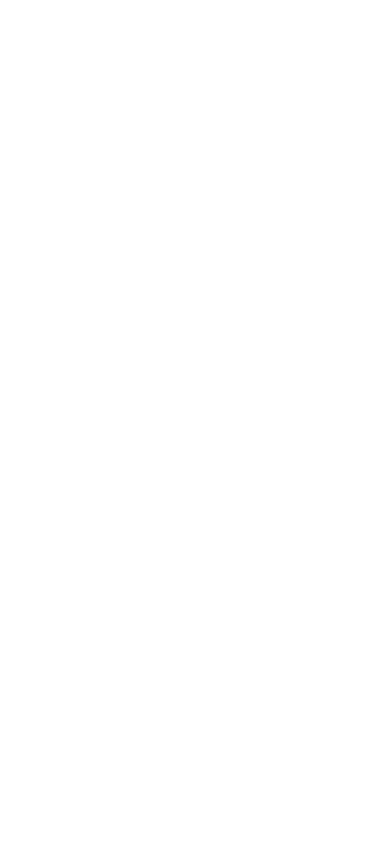
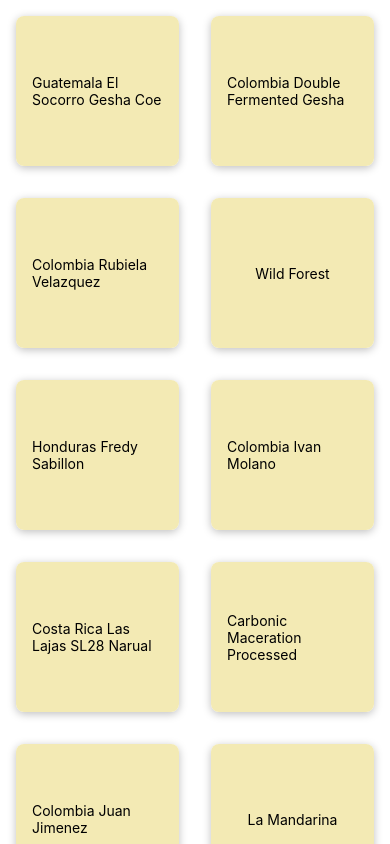
Before and after one commit to leozhvng23/BrewLogger-Frontend, a React Native app: screen / in a window 390 px wide. Built offline with nearby package versions, Linux system fonts and the light colour scheme.

Commit message:
display beans in grid view

```diff
--- a/App.js
+++ b/App.js
@@ -1,20 +1,17 @@
 import { StatusBar } from "expo-status-bar";
 import { StyleSheet, Text, View } from "react-native";
+import BeansScreen from "./screens/beansScreen";
 
 export default function App() {
 	return (
-		<View style={styles.container}>
+		<>
 			<StatusBar style="auto" />
-			<beansScreen />
-		</View>
+			<BeansScreen />
+		</>
 	);
 }
 
 const styles = StyleSheet.create({
 	container: {
-		flex: 1,
-		backgroundColor: "#fff",
-		alignItems: "center",
-		justifyContent: "center",
 	},
 });
--- /dev/null
+++ b/components/BeanTile.js
@@ -0,0 +1,54 @@
+import { Pressable, View, Text, StyleSheet, Platform } from "react-native";
+
+const BeanTile = ({ name, imageUrl }) => {
+
+	return (
+		<View style={styles.gridItem}>
+			<Pressable
+				style={({ pressed }) => [
+					styles.button,
+					pressed ? styles.buttonPressed : null,
+				]}
+			>
+				<View style={[styles.innerContainer, { backgroundColor: "rgb(243,234,180)" }]}>
+					<Text style={styles.name}>{name}</Text>
+				</View>
+			</Pressable>
+		</View>
+	);
+}
+
+export default BeanTile;
+
+const styles = StyleSheet.create({
+	gridItem: {
+		flex: 1,
+		margin: 16,
+		height: 150,
+		borderRadius: 8,
+		elevation: 4,
+		backgroundColor: "white",
+		shadowColor: "black",
+		shadowOpacity: 0.25,
+		shadowOffset: { width: 0, height: 2 },
+		shadowRadius: 8,
+		overflow: Platform.OS === "android" ? "hidden" : "visible",
+	},
+	button: {
+		flex: 1,
+	},
+	buttonPressed: {
+		opacity: 0.5,
+	},
+	innerContainer: {
+		flex: 1,
+		padding: 16,
+		borderRadius: 8,
+		justifyContent: "center",
+		alignItems: "center",
+	},
+	title: {
+		fontWeight: "bold",
+		fontSize: 18,
+	},
+});
--- a/screens/beansScreen.js
+++ b/screens/beansScreen.js
@@ -1,17 +1,17 @@
 import { FlatList } from "react-native";
-import BeanGridTile from "../components/BeanGridTile";
+import BeanTile from "../components/BeanTile";
 
 import { BEANS } from "../data/dummy";
 
 function renderBeanItem(bean) {
-	return <BeanGridTile />;
+	return <BeanTile name={bean.item.name} imageUrl={bean.item.imageUrl}/>;
 }
 
 function BeansScreen() {
 	return (
 		<FlatList
 			data={BEANS}
-			keyExtractor={(bean) => bean.id}
+			keyExtractor={(item) => item.id}
 			renderItem={renderBeanItem}
 			numColumns={2}
 		/>
```
